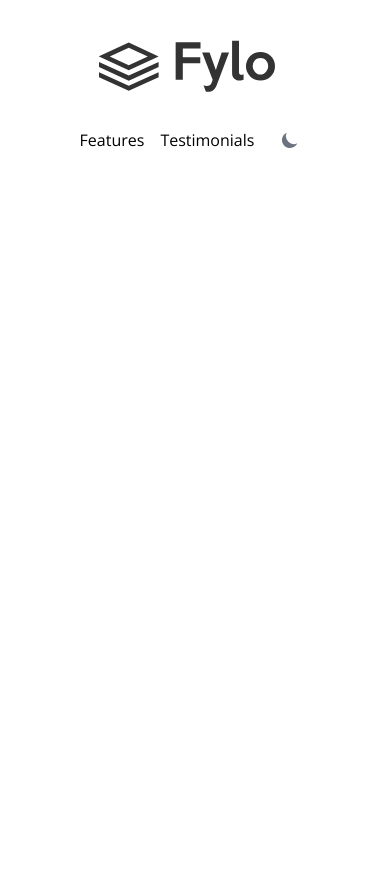
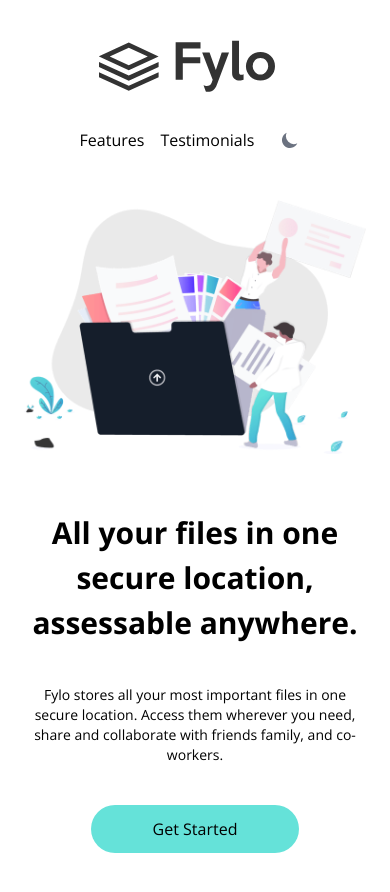
Before and after one commit to Dawit-wt/Fylo, a website: page index.html in a window 390 px wide. Before the commit the page ends 844 px from the top, so only its background shows below. Drawn offline with nearby package versions, Linux system fonts and the light colour scheme.

Commit message:
completed hero section

```diff
--- a/index.html
+++ b/index.html
@@ -76,5 +76,29 @@
         </button>
       </div>
     </header>
+
+    <!--    hero section-->
+    <section
+      id="hero"
+      class="bg-curvy-light-mode dark:bg-curvy-dark-mode bg-no-repeat bg-contain bg-bottom"
+    >
+      <!--      hero container -->
+      <div class="container mx-auto px-6 text-center md:pt-20 pb-52">
+        <img src="images/illustration-intro.png" alt="" class="mx-auto" />
+        <h1
+          class="max-w-2xl mx-auto mb-10 text-3xl font-bold leading-normal mt-14 md:text-4xl"
+        >
+          All your files in one secure location, assessable anywhere.
+        </h1>
+        <p class="max-w-sm mx-auto mb-10 text-sm md:max-w-xl md:text-lg">
+          Fylo stores all your most important files in one secure location.
+          Access them wherever you need, share and collaborate with friends
+          family, and co-workers.
+        </p>
+        <button class="p-3 rounded-full w-52 bg-accentCyan hover:scale-95">
+          Get Started
+        </button>
+      </div>
+    </section>
   </body>
 </html>
--- a/tailwind.config.js
+++ b/tailwind.config.js
@@ -1,33 +1,33 @@
 module.exports = {
-  content: ['./*.html'],
-  darkMode: 'class',
+  content: ["./*.html"],
+  darkMode: "class",
   theme: {
     extend: {
       colors: {
-        darkBlue: 'hsl(217, 28%, 15%)',
-        darkBlue1: 'hsl(218, 28%, 13%)',
-        darkBlue2: 'hsl(216, 53%, 9%)',
-        darkBlue3: 'hsl(219, 30%, 18%)',
-        accentCyan: 'hsl(176, 68%, 64%)',
-        accentBlue: 'hsl(198, 60%, 50%)',
-        lightRed: 'hsl(0, 100%, 63%)',
+        darkBlue: "hsl(217, 28%, 15%)",
+        darkBlue1: "hsl(218, 28%, 13%)",
+        darkBlue2: "hsl(216, 53%, 9%)",
+        darkBlue3: "hsl(219, 30%, 18%)",
+        accentCyan: "hsl(176, 68%, 64%)",
+        accentBlue: "hsl(198, 60%, 50%)",
+        lightRed: "hsl(0, 100%, 63%)",
       },
       fontFamily: {
-        sans: ['Raleway', 'sans-serif'],
-        opensans: ['Open Sans', 'sans-serif'],
+        sans: ["Raleway", "sans-serif"],
+        opensans: ["Open Sans", "sans-serif"],
       },
       backgroundImage: (theme) => ({
-        'logo-dark-mode': "url('../images/logo-dark-mode.svg')",
-        'logo-light-mode': "url('../images/logo-light-mode.svg')",
-        'curvy-dark-mode': "url('../images/bg-curvy-dark-mode.svg')",
-        'curvy-light-mode': "url('../images/bg-curvy-light-mode.svg')",
+        "logo-dark-mode": "url('/images/logo-dark-mode.svg')",
+        "logo-light-mode": "url('/images/logo-light-mode.svg')",
+        "curvy-dark-mode": "url('/images/bg-curvy-dark-mode.svg')",
+        "curvy-light-mode": "url('/images/bg-curvy-light-mode.svg')",
       }),
     },
   },
   variants: {
     extend: {
-      backgroundImage: ['dark'],
+      backgroundImage: ["dark"],
     },
   },
   plugins: [],
-}
+};
```
Also changed, not shown: css/style.css.
